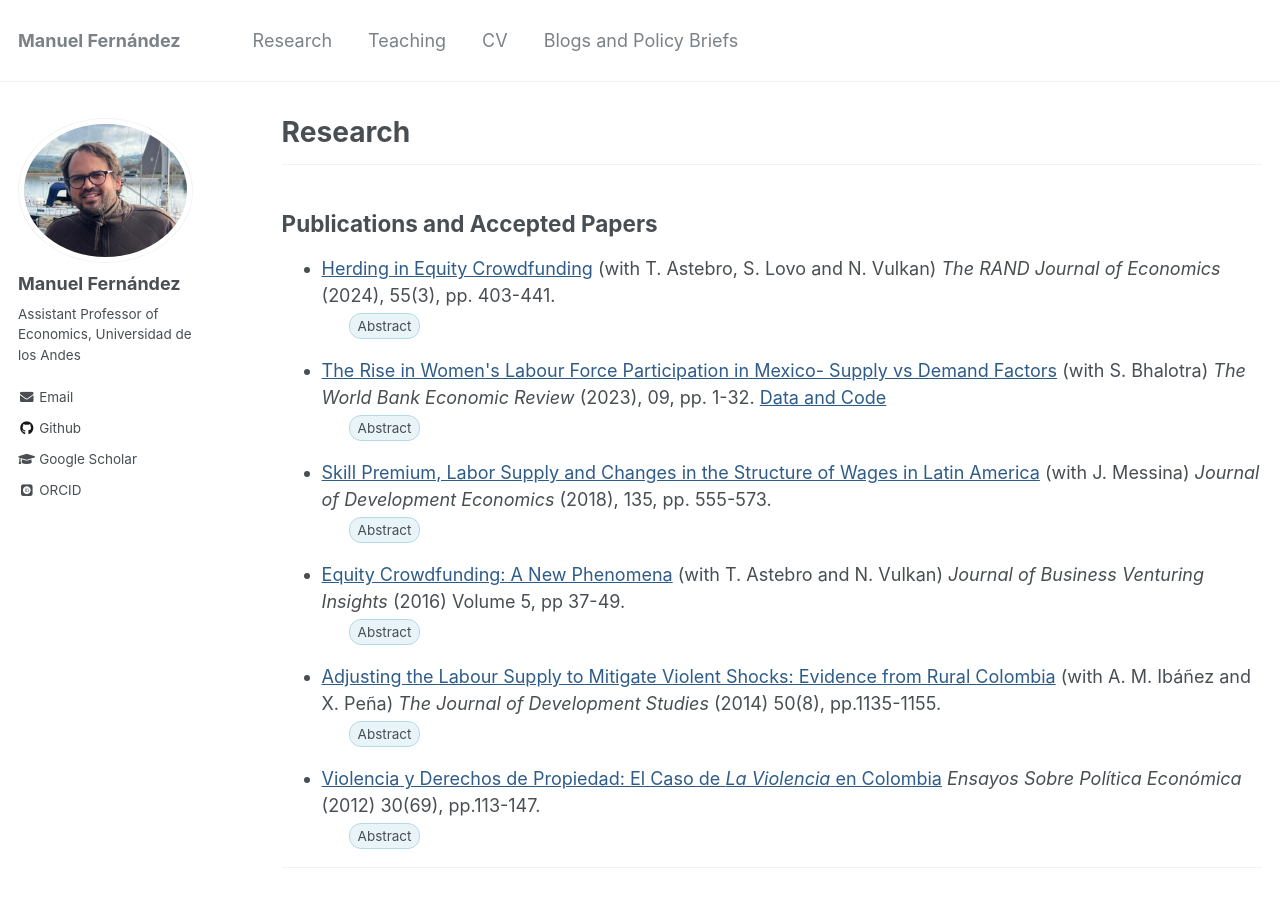
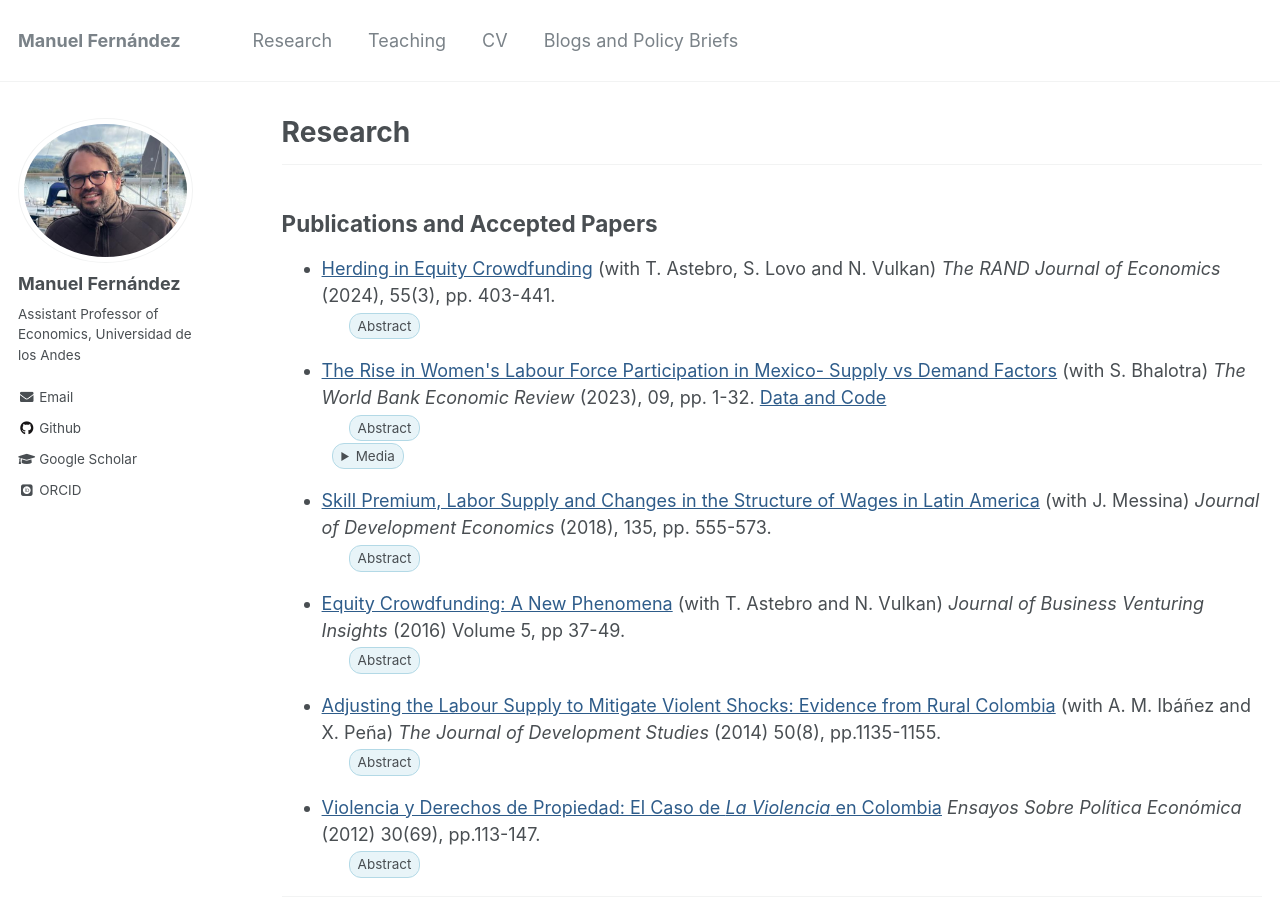
Before and after one commit to man-fern/man-fern.github.io, a Jekyll site: the page built from _pages/research.md, in a window 1280 px wide and 900 px high. Built offline with Jekyll 4.4.1, drawn with Linux system fonts in a browser that asks for light colours; some web fonts are replaced.

Commit message:
Second line

```diff
--- a/_pages/research.md
+++ b/_pages/research.md
@@ -28,6 +28,12 @@
     </blockquote>
   </details>
 
+  <details style="display:inline-block;margin-left:0.6rem;">
+    <summary style="background:#e8f4f8;padding:2px 8px;border:1px solid #b3d9e6;border-radius:12px;cursor:pointer;font-size:0.75em;">Media</summary>
+    <ul>
+      <li><a href="https://github.com/man-fern/Bhalotra-Fernandez-WBER-Replication" target="_blank" rel="noopener">Data and Code</a></li>
+    </ul>
+  </details>
 
 * [Skill Premium, Labor Supply and Changes in the Structure of Wages in Latin America](/files/Fernandez-Messina-Skill-Premium-JDE.pdf){:style="color:#2E5C8A;text-decoration:underline" target="_blank" rel="noopener"} (with J. Messina) *Journal of Development Economics* (2018), 135, pp. 555-573.
 
```
